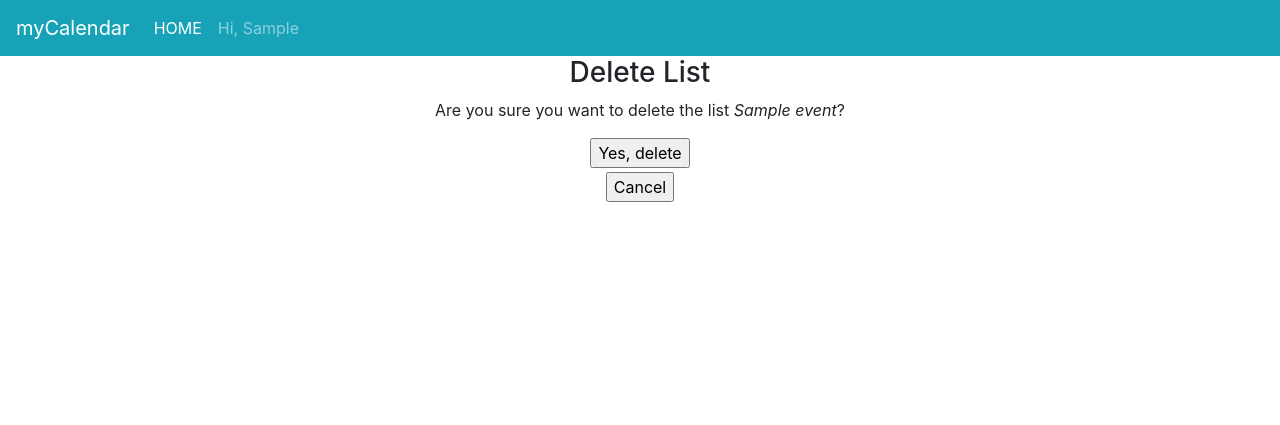
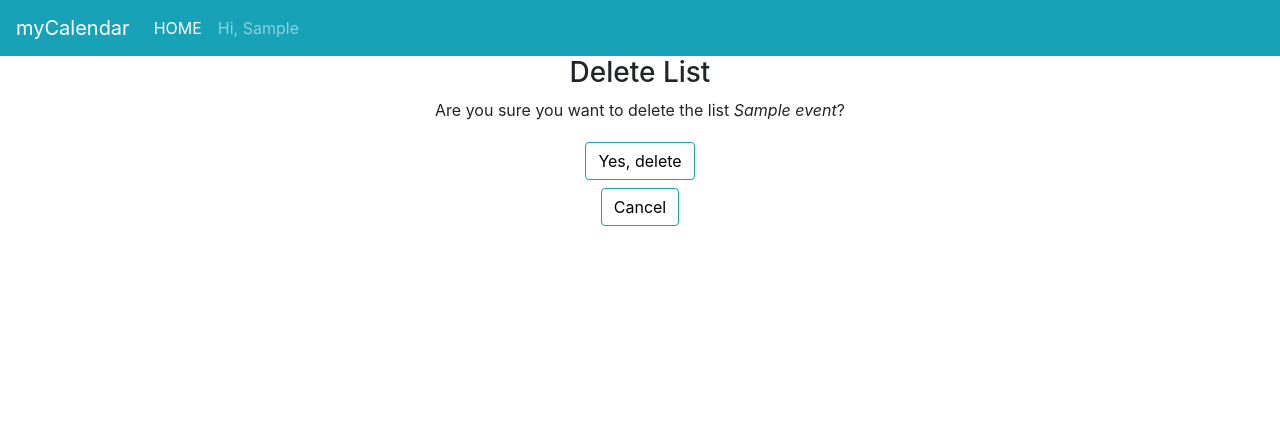
Before and after one commit to sefi0609/myWebSite, a Django app: a page that uses apps/calendar_app/templates/calendar_app/event_confirm_delete.html in a window 1280 px wide. Shown: the top 425 px of the page. Run offline with Django 3.2, Linux system fonts and the light colour scheme; a user stored in the database is signed in; tables that the repository leaves empty hold one stand-in row (values such as "Sample post"); some libraries are stand-ins or nearby versions.

Commit message:
Update event_confirm_delete.html

```diff
--- a/apps/calendar_app/templates/calendar_app/event_confirm_delete.html
+++ b/apps/calendar_app/templates/calendar_app/event_confirm_delete.html
@@ -7,13 +7,13 @@
 
     <p>Are you sure you want to delete the list <i>{{ object.title }}</i>?</p>
 
-    <form method="POST">
+    <form method="POST" style="margin: auto;">
         {% csrf_token %}
-        <input class="button"
+        <input class="btn btn-info m-1"
                value="Yes, delete"
                type="submit">
     </form>
-    <input class="button m-1"
+    <input class="btn btn-info m-1"
            value="Cancel"
            type="button"
            onclick="location.href='{% url 'calendar' %}';">
```
